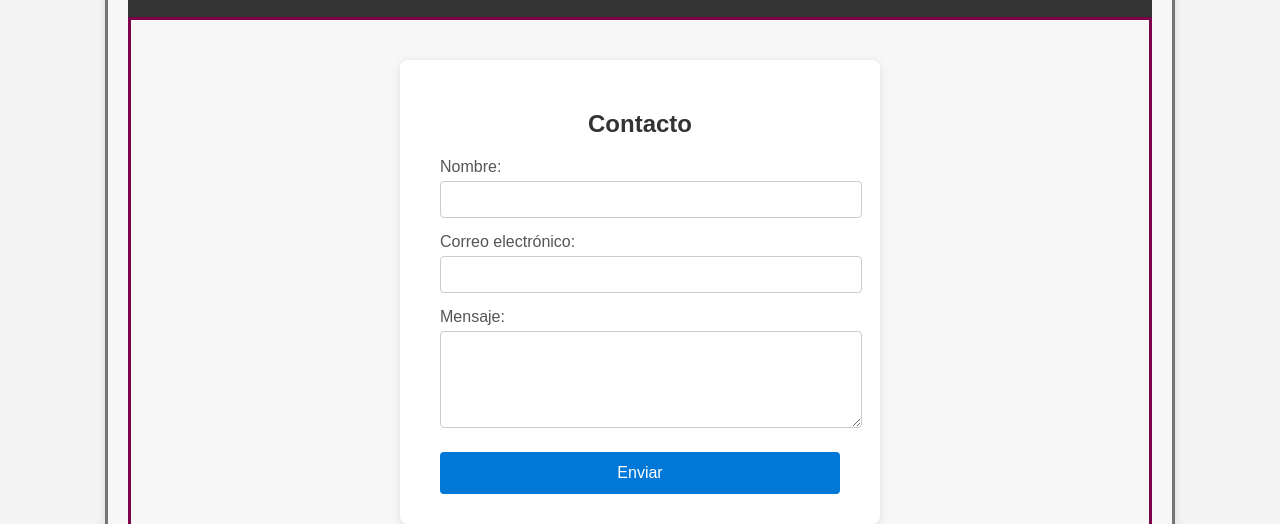
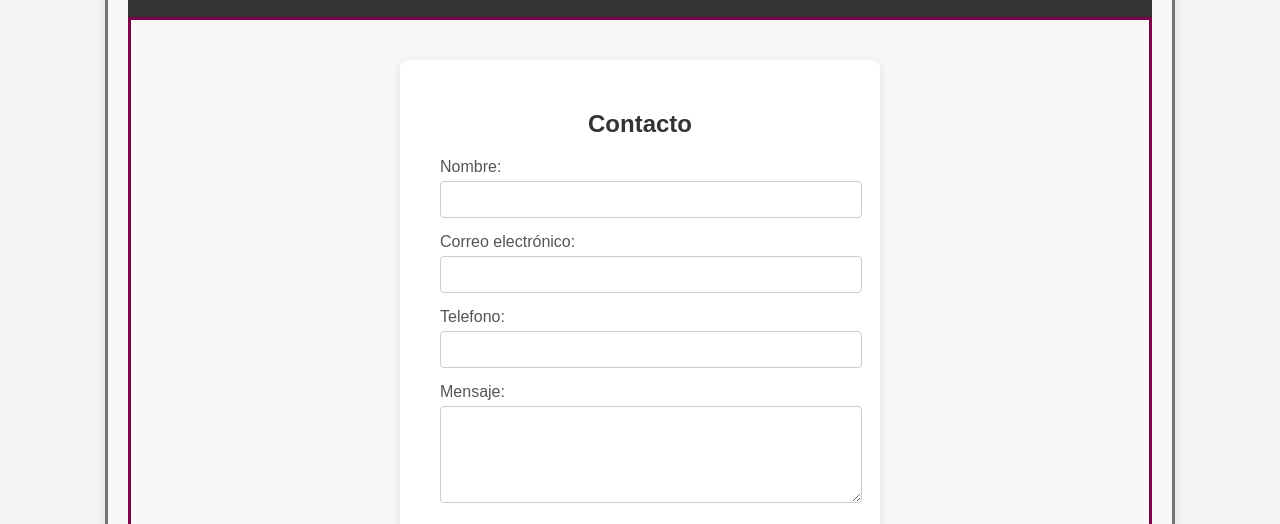
Before and after one commit to ovaldez79/CFreinet2025, a plain HTML site: page contacto.html in a window 1280 px wide. Shown: the part 241-765 px from the top of the page. Drawn offline with nearby package versions, Linux system fonts and the light colour scheme.

Commit message:
Add files via upload

```diff
--- a/contacto.html
+++ b/contacto.html
@@ -24,7 +24,6 @@
         .contenido {
             border: 3px solid #7a0349;
         }
-
 
         .pie-de-pagina {
         background-color: #333;
@@ -72,67 +71,57 @@
             color: #f7f7f7;
             }
 
-    .formulario-contacto {
-  max-width: 80%;
-  margin: auto;
-  padding: 20px;
-
+    body {
+      font-family: Arial, sans-serif;
+      background: #f4f4f4;
+      margin: 0;
+      padding: 0;
       }
 
-.formulario-contacto h2 {
-  text-align: center;
-  margin-bottom: 20px;
+    .container {
+      max-width: 400px;
+      margin: 40px auto;
+      background: #fff;
+      padding: 30px 40px;
+      border-radius: 8px;
+      box-shadow: 0 2px 8px rgba(0,0,0,0.1);
         }
 
-.formulario-contacto label {
-  display: block;
-  margin-bottom: 10px;
-  font-size: 25px;
+      h2 {
+        text-align: center;
+        color: #333;
         }
 
-.formulario-contacto input[type="text"],
-.formulario-contacto input[type="email"],
-.formulario-contacto input[type="tel"] {
-  width: 100%;
-  height: 40px;
-  margin-bottom: 20px;
-  padding: 10px;
-  border: 1px solid #ccc;
-  font-size: 30px;
+      label {
+        display: block;
+        margin-top: 15px;
+        color: #555;
         }
 
-.formulario-contacto textarea {
+      input, textarea {
         width: 100%;
-  height: 100px;
-  margin-bottom: 20px;
         padding: 10px;
+        margin-top: 5px;
         border: 1px solid #ccc;
-  resize: none;
-  font-size: 30px;
+        border-radius: 4px;
         }
 
-.formulario-contacto button[type="submit"] {
+        button {
+          margin-top: 20px;
           width: 100%;
-  height: 40px;
-  background-color: #4CAF50;
-  color: #fff;
-  padding: 10px;
+          padding: 12px;
+          background: #f1b8e0;
+          color: #0a0a0a;
           border: none;
-  border-radius: 5px;
+          border-radius: 4px;
+          font-size: 16px;
           cursor: pointer;
           }
 
-.formulario-contacto button[type="submit"]:hover {
-  background-color: #3e8e41;
+          button:hover {
+          background: #c002c0;
+          color: #f7f5f5;
           }
-
-    body { font-family: Arial, sans-serif; background: #f4f4f4; margin: 0; padding: 0; }
-        .container { max-width: 400px; margin: 40px auto; background: #fff; padding: 30px 40px; border-radius: 8px; box-shadow: 0 2px 8px rgba(0,0,0,0.1); }
-        h2 { text-align: center; color: #333; }
-        label { display: block; margin-top: 15px; color: #555; }
-        input, textarea { width: 100%; padding: 10px; margin-top: 5px; border: 1px solid #ccc; border-radius: 4px; }
-        button { margin-top: 20px; width: 100%; padding: 12px; background: #0078d7; color: #fff; border: none; border-radius: 4px; font-size: 16px; cursor: pointer; }
-        button:hover { background: #005fa3; }
 
     </style>
 </head>
@@ -167,6 +156,8 @@
                       <input type="text" id="name" name="name" required>
                       <label for="email">Correo electrónico:</label>
                       <input type="email" id="email" name="email" required>
+                      <label for="telefono">Telefono:</label>
+                      <input for="telefono" id="telefono" name="telefono">
                       <label for="message">Mensaje:</label>
                       <textarea id="message" name="message" rows="5" required></textarea>
                       <button type="submit">Enviar</button>
```
Lines whose indentation alone changed are shown as unchanged.
